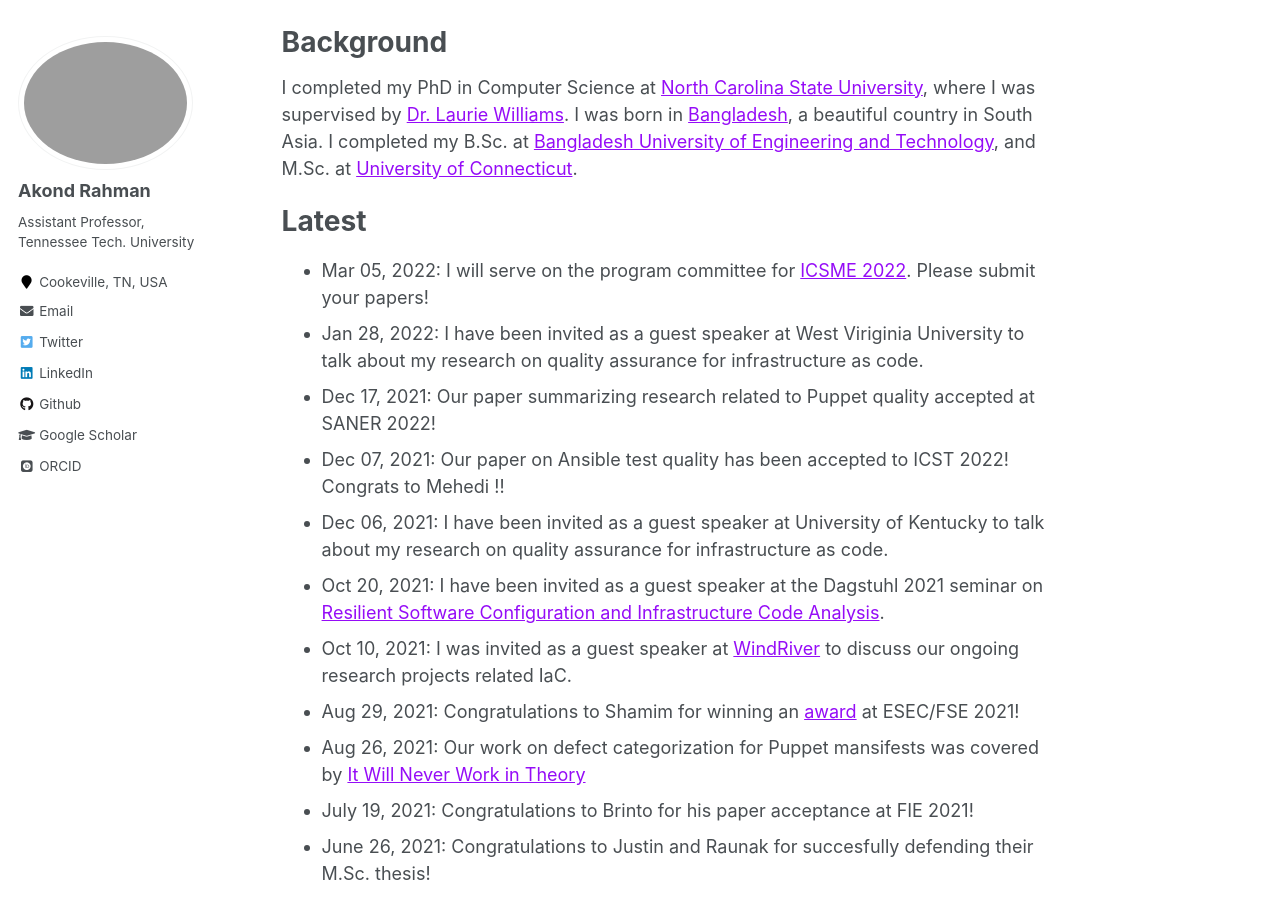
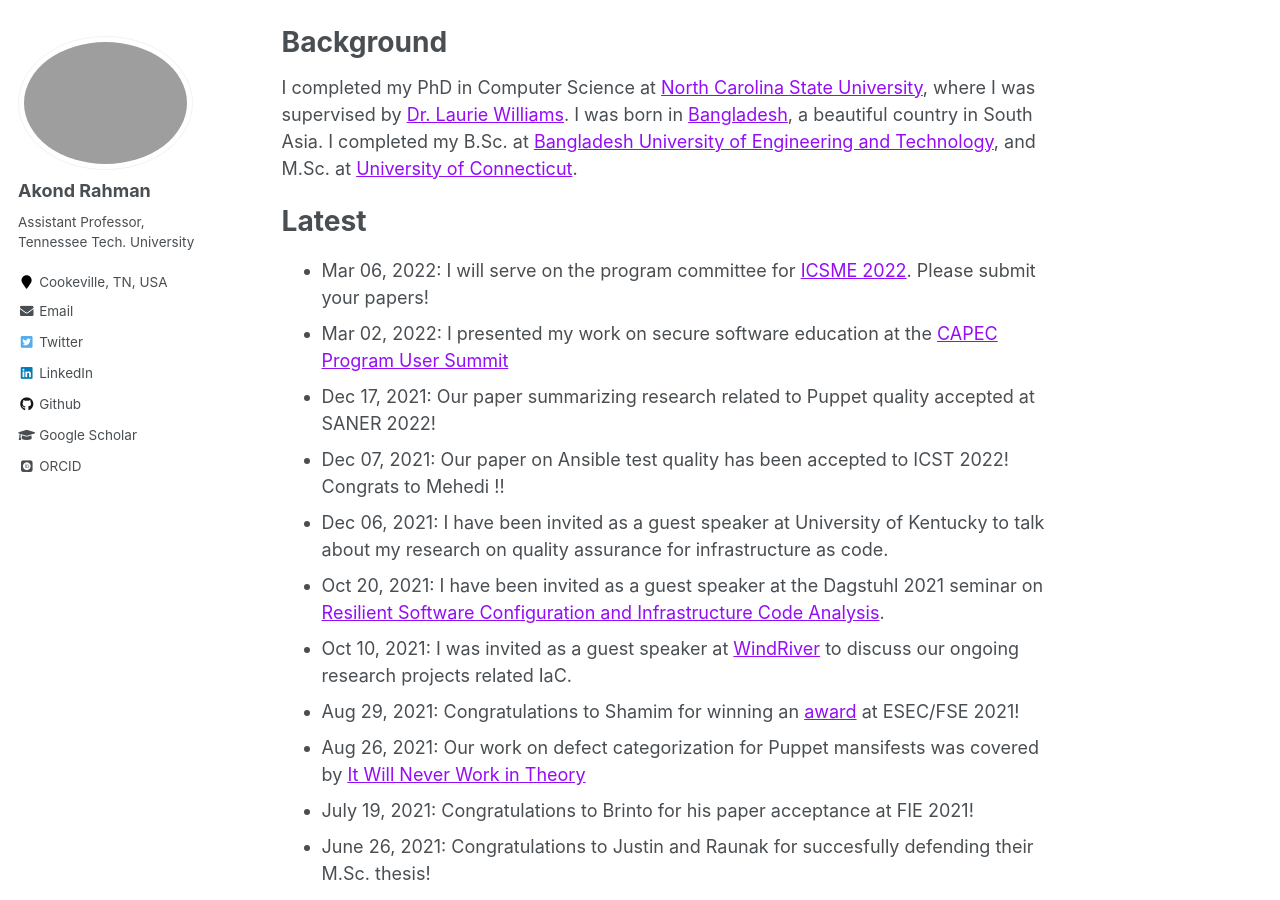
Before and after one commit to akondrahman/akondrahman.github.io, a Jekyll site: the page built from _pages/about.md, in a window 1280 px wide and 900 px high, scrolled down 624 px. Built offline with Jekyll 4.4.1, drawn with Linux system fonts in a browser that asks for light colours; some web fonts are replaced.

Commit message:
capec update

```diff
--- a/_pages/about.md
+++ b/_pages/about.md
@@ -31,8 +31,8 @@ I completed my PhD in Computer Science at [North Carolina State University](http
 
 Latest
 ======
-- Mar 05, 2022: I will serve on the program committee for [ICSME 2022](https://cyprusconferences.org/icsme2022/call-for-research-track/). Please submit your papers!
-- Jan 28, 2022: I have been invited as a guest speaker at West Viriginia University to talk about my research on quality assurance for infrastructure as code.
+- Mar 06, 2022: I will serve on the program committee for [ICSME 2022](https://cyprusconferences.org/icsme2022/call-for-research-track/). Please submit your papers!
+- Mar 02, 2022: I presented my work on secure software education at the [CAPEC Program User Summit](https://capec.mitre.org/news/index.html)
 - Dec 17, 2021: Our paper summarizing research related to Puppet quality accepted at SANER 2022!
 - Dec 07, 2021: Our paper on Ansible test quality has been accepted to ICST 2022! Congrats to Mehedi !!
 - Dec 06, 2021: I have been invited as a guest speaker at University of Kentucky to talk about my research on quality assurance for infrastructure as code.
```
